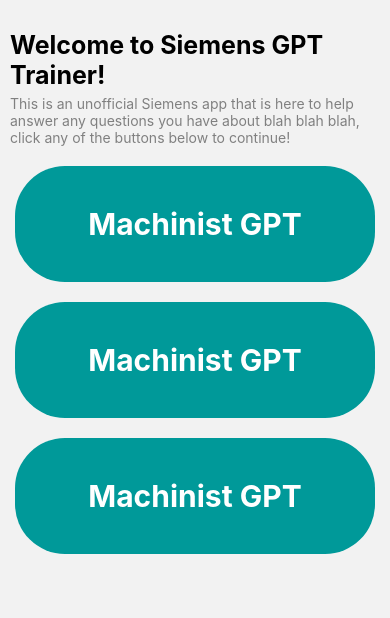
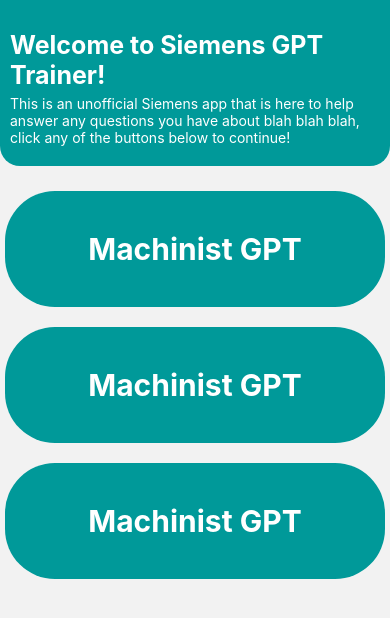
Before and after one commit to Shashhhh/plmenablement, a React Native app in the folder src/frontend/: screen /Home in a window 390 px wide. Shown: the top 618 px of the page. Built offline with nearby package versions, Linux system fonts and the light colour scheme.

Commit message:
Added background color to header

```diff
--- a/src/frontend/screens/home_screen.js
+++ b/src/frontend/screens/home_screen.js
@@ -4,8 +4,10 @@
 export default function HomeScreen({ navigation }) {
   return (
     <View style={styles.container}>
+      <View style = {styles.headerStyle}>
       <Text style={styles.welcomeText}>Welcome to Siemens GPT Trainer!</Text>
       <Text style={styles.helperText}>This is an unofficial Siemens app that is here to help answer any questions you have about blah blah blah, click any of the buttons below to continue!</Text>
+      </View>
       <View style={styles.buttonContainer}>
         <TouchableOpacity style={styles.buttonAlign} onPress={() => navigation.navigate('Machinist GPT')}>
           <Text style={styles.buttonText}>Machinist GPT</Text>
@@ -24,18 +26,15 @@
 const styles = StyleSheet.create({
   container: {
     flex: 1,
-    alignItems: 'flex-start',
-    justifyContent: 'flex-start',
-    paddingVertical: 30,
-    paddingHorizontal: 10,
   },
   welcomeText: {
     fontSize: 25,
     fontWeight: 'bold',
+    color: 'white',
   },
   helperText: {
     paddingVertical: 5,
-    color: 'grey',
+    color: 'white',
     marginBottom: 10,
   },
   buttonContainer: {
@@ -58,4 +57,14 @@
     fontSize: 30,
     color: '#fff',
   },
+  headerStyle:
+  {
+    paddingTop: 30,
+    paddingBottom: 5,
+    paddingHorizontal: 10,
+    backgroundColor: '#009999',
+    borderBottomLeftRadius: 20,
+    borderBottomRightRadius: 20,
+    marginBottom: 20,
+  },
 });
```
